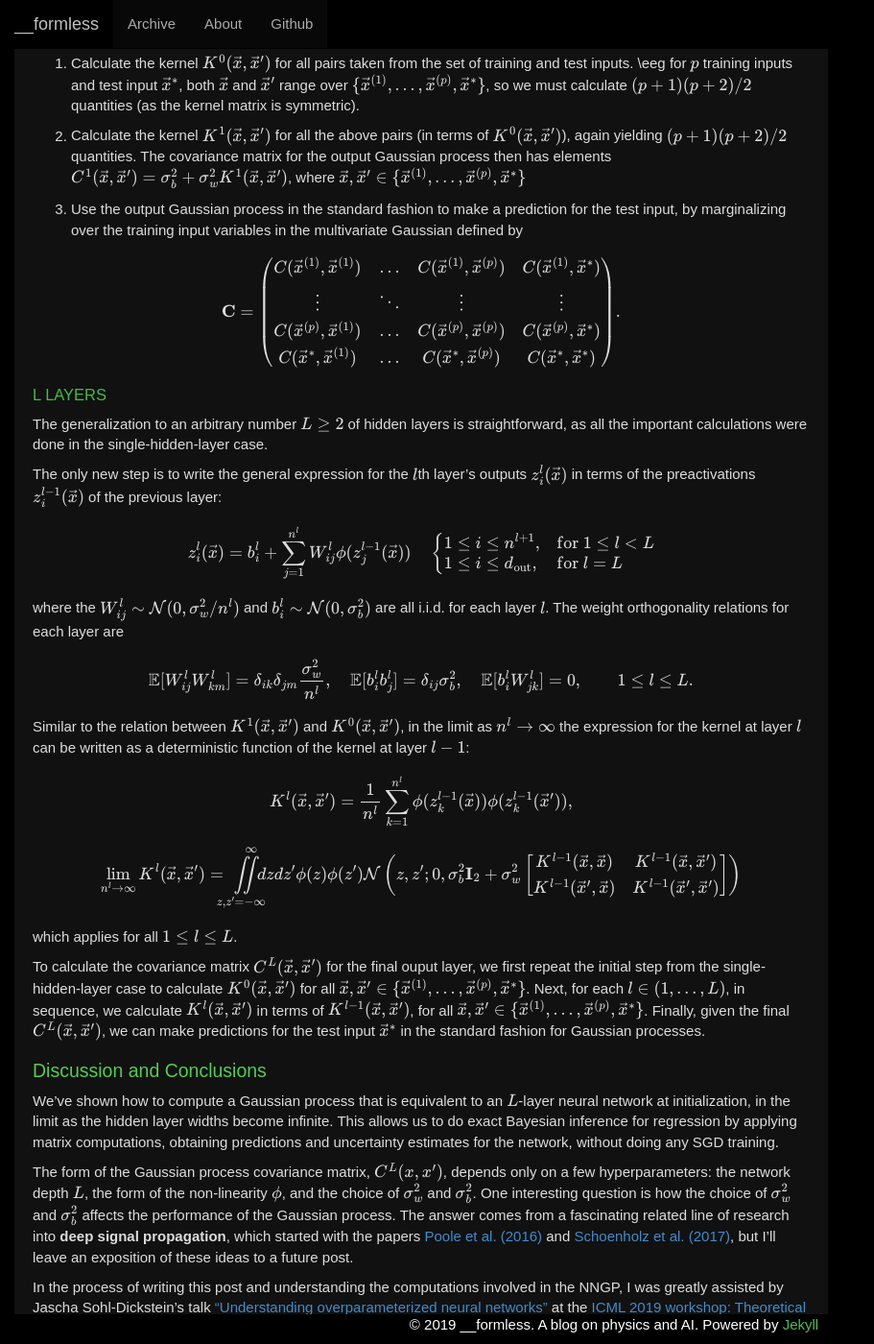
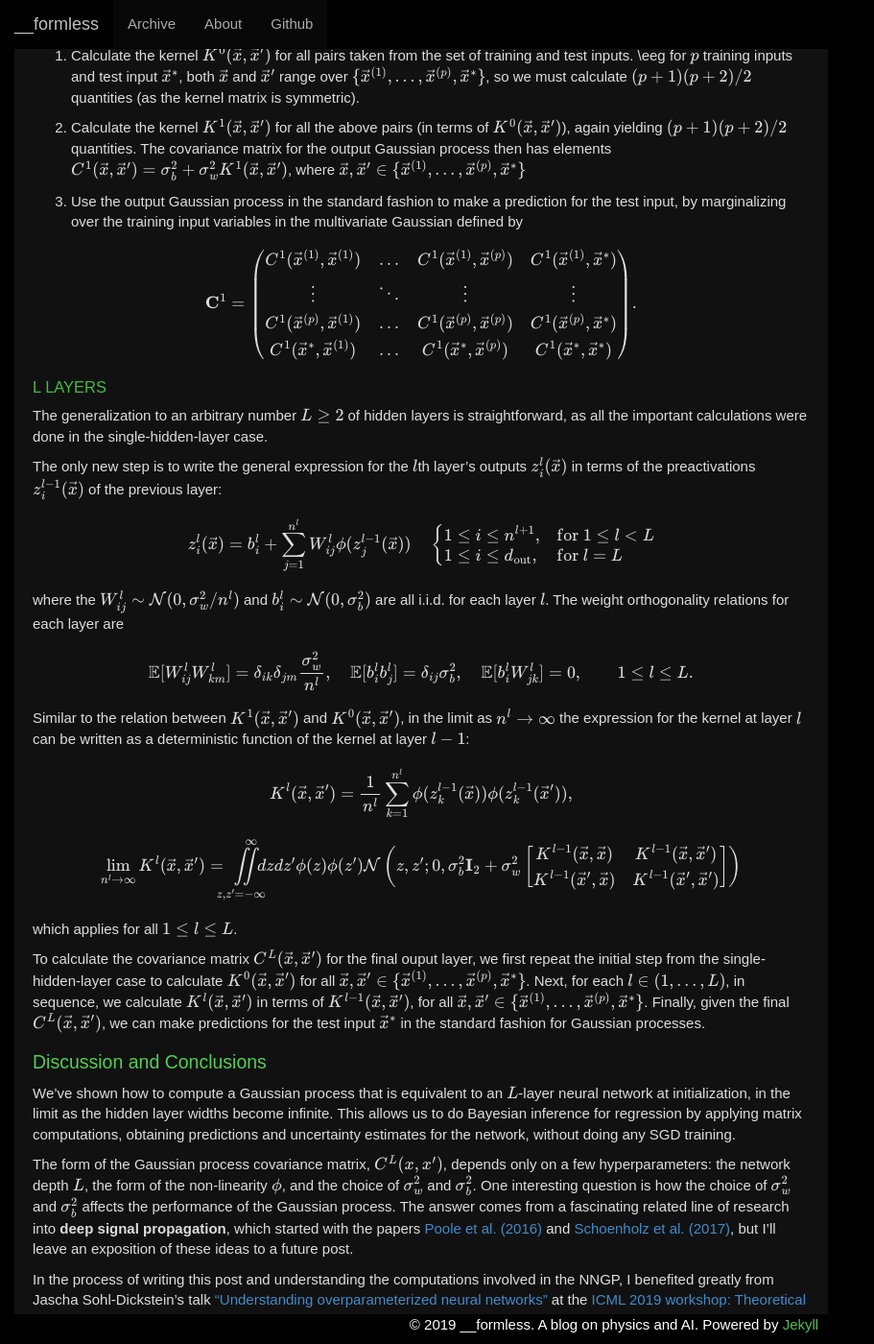
Before and after one commit to fineline179/fineline179.github.io, a Jekyll site: the page built from _posts/2019-12-06-Neural-Net-Gaussian-Processes.md, in a window 1280 px wide and 1400 px high, scrolled down 5135 px. Shown: the whole window at 96% size, without its empty margins (0-911 px from the left). Built offline with Jekyll 4.4.1, drawn with Linux system fonts in a browser that asks for light colours; some web fonts are replaced; formulas are drawn with MathJax 3; some of the changed text lies outside the part shown.

Commit message:
update blog post 1

```diff
--- a/_posts/2019-12-06-Neural-Net-Gaussian-Processes.md
+++ b/_posts/2019-12-06-Neural-Net-Gaussian-Processes.md
@@ -42,11 +42,11 @@ network with a single hidden layer behaves as **Gaussian process** when the hidd
 width goes to infinity. In [Lee et al. (2017)](https://arxiv.org/abs/1711.00165), this
 result was extended to networks with an arbitrary number of layers, introducing the
 concept of a **neural network Gaussian process (NNGP)**. Since a Gaussian process is a
-method for doing exact Bayesian inference, formulation of an NNGP is a way of doing
-exact Bayesian inference with neural networks (in this case, for regression), and
-obtaining error bounds for the predictions. This is in contrast to the standard method
-of training neural networks by gradient descent on maximum likelihood, which does not
-provide error bounds.
+method for doing Bayesian inference, formulation of an NNGP is a way of doing Bayesian
+inference with neural networks (in this case, for regression), and obtaining error
+bounds for the predictions. This is in contrast to the standard method of training
+neural networks by gradient descent on maximum likelihood, which does not provide error
+bounds.
 
 It's important to clarify that this analysis only applies to a special, seemingly
 restricted case: the behavior of the infinite-width network at **initialization**. In
@@ -219,8 +218,8 @@ $$
 $$
 
 where the cross terms in the third line vanish because $$\mathbb{E}[b_i^0 W_{jk}^0] =
-0$$, and in the last line we have defined $$K^0(\vec x, \vec x') \equiv \vec x \cdot
-\vec x' / d_{\textrm{in}}$$.
+0$$, and we have defined $$K^0(\vec x, \vec x') \equiv \vec x \cdot \vec x' /
+d_{\textrm{in}}$$ in the last line.
 
 If we look at the covariance between two *different* preactivation components, $$z_i^0$$
 and $$z_j^0$$, for $$i \neq j$$, we see that they are independent since
@@ -352,15 +351,15 @@ Gaussian defined by
 
 $$
 \begin{equation}
-  \mathbf{C} =
+  \mathbf{C}^1 =
   \left(
     \begin{matrix}
-      C(\vec x^{(1)}, \vec x^{(1)}) & \dots  & C(\vec x^{(1)}, \vec x^{(p)}) & C(\vec
+      C^1(\vec x^{(1)}, \vec x^{(1)}) & \dots  & C^1(\vec x^{(1)}, \vec x^{(p)}) & C^1(\vec
       x^{(1)}, \vec x^*)\\
       \vdots                        & \ddots & \vdots & \vdots\\
-      C(\vec x^{(p)}, \vec x^{(1)}) & \dots  & C(\vec x^{(p)}, \vec x^{(p)}) & C(\vec
+      C^1(\vec x^{(p)}, \vec x^{(1)}) & \dots  & C^1(\vec x^{(p)}, \vec x^{(p)}) & C^1(\vec
       x^{(p)}, \vec x^*)\\
-      C(\vec x^*, \vec x^{(1)}) & \dots  & C(\vec x^*, \vec x^{(p)}) & C(\vec x^*,
+      C^1(\vec x^*, \vec x^{(1)}) & \dots  & C^1(\vec x^*, \vec x^{(p)}) & C^1(\vec x^*,
       \vec x^*)
     \end{matrix}
   \right).
@@ -437,9 +436,9 @@ $$\vec x^*$$ in the standard fashion for Gaussian processes.
 # Discussion and Conclusions
 We've shown how to compute a Gaussian process that is equivalent to an $$L$$-layer
 neural network at initialization, in the limit as the hidden layer widths become
-infinite. This allows us to do exact Bayesian inference for regression by applying
-matrix computations, obtaining predictions and uncertainty estimates for the network,
-without doing any SGD training.
+infinite. This allows us to do Bayesian inference for regression by applying matrix
+computations, obtaining predictions and uncertainty estimates for the network, without
+doing any SGD training.
 
 The form of the Gaussian process covariance matrix, $$C^L(x, x')$$, depends only on a
 few hyperparameters: the network depth $$L$$, the form of the non-linearity $$\phi$$,
@@ -452,7 +451,7 @@ al. (2017)](https://arxiv.org/abs/1611.01232v2), but I'll leave an exposition of
 ideas to a future post.
 
 In the process of writing this post and understanding the computations involved in the
-NNGP, I was greatly assisted by Jascha Sohl-Dickstein's talk ["Understanding
+NNGP, I benefited greatly from Jascha Sohl-Dickstein's talk ["Understanding
 overparameterized neural
 networks"](https://slideslive.com/38917769/understanding-overparameterized-neural-networks)
 at the [ICML 2019 workshop: Theoretical Physics for Deep
```
Also changed, not shown: other parts of _posts/2019-12-06-Neural-Net-Gaussian-Processes.md (+2 -3 lines).
